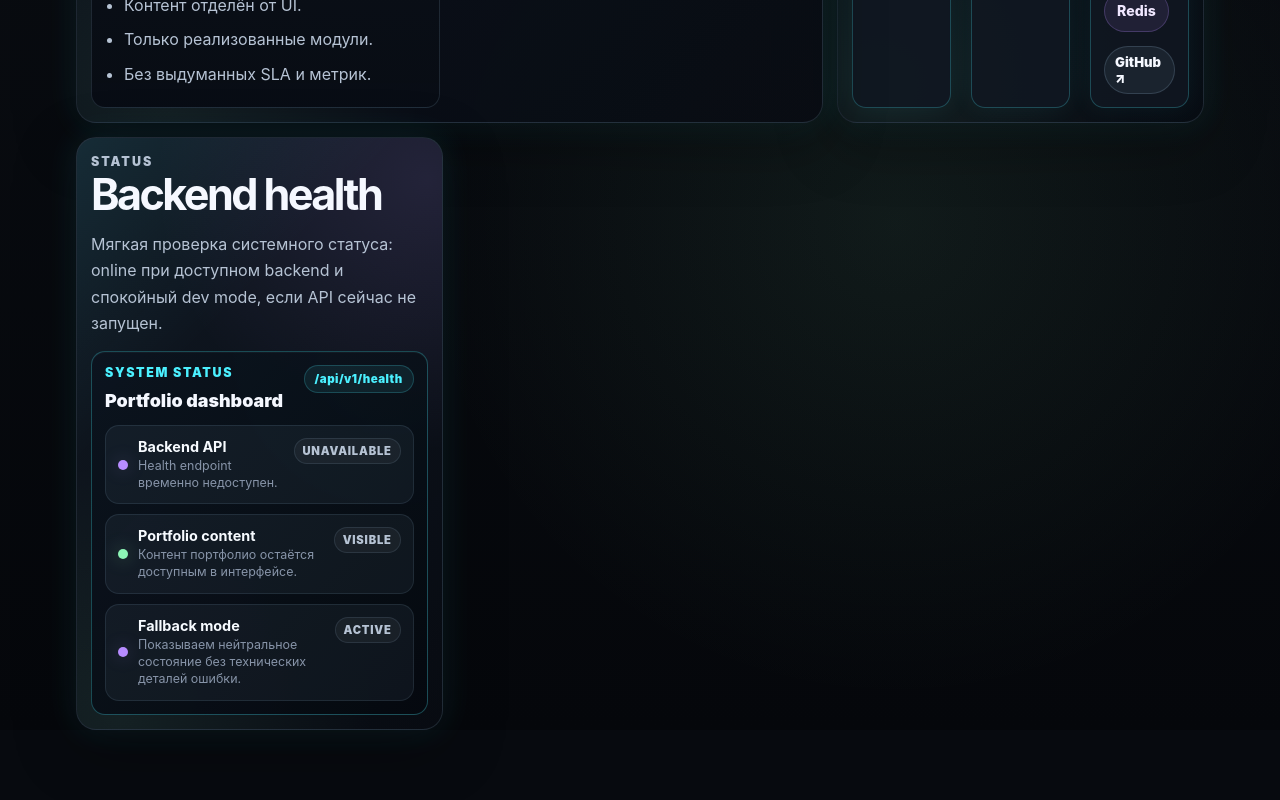
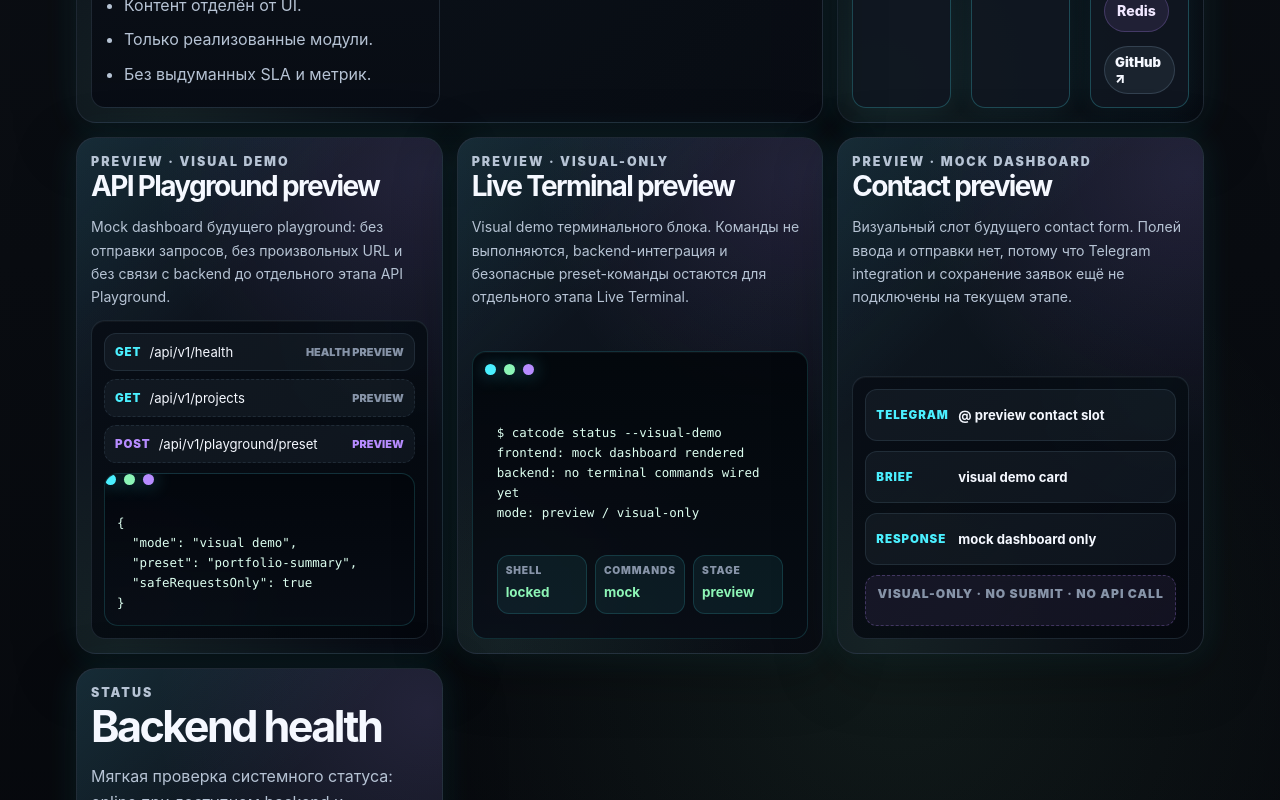
Before and after one commit to CatCodeArbelin/portfolio, a React (Vite) app in the folder frontend/: page / in a window 1280 px wide. Shown: the part 2440-3240 px from the top of the page. Before the commit the page ends 3170 px from the top, so only its background shows below. Built offline with nearby package versions, Linux system fonts and the light colour scheme; no server answers.

Commit message:
Add visual preview dashboard sections

```diff
--- a/frontend/src/App.tsx
+++ b/frontend/src/App.tsx
@@ -1,3 +1,5 @@
+import { ApiPlaygroundPreview } from './components/ApiPlaygroundPreview';
+import { ContactPreview } from './components/ContactPreview';
 import { DesignCardsSection } from './components/DesignCardsSection';
 import { HeaderNav } from './components/HeaderNav';
 import { HealthStatus } from './components/HealthStatus';
@@ -5,6 +7,7 @@ import { HeroSection } from './components/HeroSection';
 import { ProjectsSection } from './components/ProjectsSection';
 import { ServicesSection } from './components/ServicesSection';
 import { StackBadges } from './components/StackBadges';
+import { TerminalPreview } from './components/TerminalPreview';
 
 export function App() {
   return (
@@ -23,6 +26,15 @@ export function App() {
           <DesignCardsSection />
         </div>
         <div className="dashboardBlockCompact">
+          <ApiPlaygroundPreview />
+        </div>
+        <div className="dashboardBlockCompact">
+          <TerminalPreview />
+        </div>
+        <div className="dashboardBlockCompact">
+          <ContactPreview />
+        </div>
+        <div className="dashboardBlockCompact">
           <section className="sectionCard" id="status" aria-labelledby="health-title">
             <div className="sectionHeader">
               <p className="eyebrow">Status</p>
--- /dev/null
+++ b/frontend/src/components/ApiPlaygroundPreview.tsx
@@ -0,0 +1,53 @@
+const previewEndpoints = [
+  { method: 'GET', path: '/api/v1/health', tone: 'ok' },
+  { method: 'GET', path: '/api/v1/projects', tone: 'preview' },
+  { method: 'POST', path: '/api/v1/playground/preset', tone: 'locked' },
+] as const;
+
+const mockResponseLines = [
+  '{',
+  '  "mode": "visual demo",',
+  '  "preset": "portfolio-summary",',
+  '  "safeRequestsOnly": true',
+  '}',
+] as const;
+
+export function ApiPlaygroundPreview() {
+  return (
+    <section
+      className="sectionCard previewPanel"
+      id="api-playground-preview"
+      aria-labelledby="api-playground-preview-title"
+    >
+      <div className="sectionHeader previewHeader">
+        <p className="eyebrow">Preview · visual demo</p>
+        <h2 id="api-playground-preview-title">API Playground preview</h2>
+        <p>
+          Mock dashboard будущего playground: без отправки запросов, без произвольных URL и без связи
+          с backend до отдельного этапа API Playground.
+        </p>
+      </div>
+
+      <div className="apiPreviewGrid" aria-label="Визуальный макет API Playground">
+        <div className="apiEndpointList">
+          {previewEndpoints.map((endpoint) => (
+            <div className={`apiEndpointRow apiEndpointRow-${endpoint.tone}`} key={endpoint.path}>
+              <strong>{endpoint.method}</strong>
+              <span>{endpoint.path}</span>
+              <em>{endpoint.tone === 'ok' ? 'health preview' : 'preview'}</em>
+            </div>
+          ))}
+        </div>
+
+        <div className="previewCodeWindow" aria-label="Mock JSON response">
+          <div className="terminalChrome" aria-hidden="true">
+            <span />
+            <span />
+            <span />
+          </div>
+          <pre>{mockResponseLines.join('\n')}</pre>
+        </div>
+      </div>
+    </section>
+  );
+}
--- /dev/null
+++ b/frontend/src/components/ContactPreview.tsx
@@ -0,0 +1,36 @@
+const contactPreviewItems = [
+  { label: 'Telegram', value: '@ preview contact slot' },
+  { label: 'Brief', value: 'visual demo card' },
+  { label: 'Response', value: 'mock dashboard only' },
+] as const;
+
+export function ContactPreview() {
+  return (
+    <section
+      className="sectionCard previewPanel contactPreview"
+      id="contact-preview"
+      aria-labelledby="contact-preview-title"
+    >
+      <div className="sectionHeader previewHeader">
+        <p className="eyebrow">Preview · mock dashboard</p>
+        <h2 id="contact-preview-title">Contact preview</h2>
+        <p>
+          Визуальный слот будущего contact form. Полей ввода и отправки нет, потому что Telegram
+          integration и сохранение заявок ещё не подключены на текущем этапе.
+        </p>
+      </div>
+
+      <div className="contactPreviewCard" aria-label="Визуальный макет контактов">
+        {contactPreviewItems.map((item) => (
+          <div className="contactPreviewRow" key={item.label}>
+            <span>{item.label}</span>
+            <strong>{item.value}</strong>
+          </div>
+        ))}
+        <div className="contactPreviewNotice" role="note">
+          visual-only · no submit · no API call
+        </div>
+      </div>
+    </section>
+  );
+}
--- /dev/null
+++ b/frontend/src/components/TerminalPreview.tsx
@@ -0,0 +1,48 @@
+const terminalPreviewLines = [
+  '$ catcode status --visual-demo',
+  'frontend: mock dashboard rendered',
+  'backend: no terminal commands wired yet',
+  'mode: preview / visual-only',
+] as const;
+
+const terminalPreviewStats = [
+  { label: 'Shell', value: 'locked' },
+  { label: 'Commands', value: 'mock' },
+  { label: 'Stage', value: 'preview' },
+] as const;
+
+export function TerminalPreview() {
+  return (
+    <section
+      className="sectionCard previewPanel terminalPreview"
+      id="terminal-preview"
+      aria-labelledby="terminal-preview-title"
+    >
+      <div className="sectionHeader previewHeader">
+        <p className="eyebrow">Preview · visual-only</p>
+        <h2 id="terminal-preview-title">Live Terminal preview</h2>
+        <p>
+          Visual demo терминального блока. Команды не выполняются, backend-интеграция и безопасные
+          preset-команды остаются для отдельного этапа Live Terminal.
+        </p>
+      </div>
+
+      <div className="terminalPreviewBody" aria-label="Визуальный макет терминала">
+        <div className="terminalChrome" aria-hidden="true">
+          <span />
+          <span />
+          <span />
+        </div>
+        <pre>{terminalPreviewLines.join('\n')}</pre>
+        <div className="previewStatGrid" aria-label="Mock terminal status">
+          {terminalPreviewStats.map((stat) => (
+            <span className="previewStat" key={stat.label}>
+              <small>{stat.label}</small>
+              <strong>{stat.value}</strong>
+            </span>
+          ))}
+        </div>
+      </div>
+    </section>
+  );
+}
--- a/frontend/src/styles.css
+++ b/frontend/src/styles.css
@@ -1944,3 +1944,163 @@ h4 {
     transform: none;
   }
 }
+
+.previewPanel {
+  gap: 12px;
+  min-height: 100%;
+}
+
+.previewHeader {
+  margin-bottom: 0;
+}
+
+.previewHeader h2 {
+  font-size: clamp(1.25rem, 3vw, 1.75rem);
+}
+
+.previewHeader p:not(.eyebrow) {
+  font-size: 0.88rem;
+}
+
+.apiPreviewGrid,
+.terminalPreviewBody,
+.contactPreviewCard {
+  display: grid;
+  gap: 10px;
+  padding: 12px;
+  background:
+    linear-gradient(135deg, rgba(8, 13, 21, 0.9), rgba(4, 8, 14, 0.84)),
+    radial-gradient(circle at 92% 0%, rgba(75, 240, 255, 0.12), transparent 9rem);
+  border: 1px solid rgba(178, 220, 255, 0.12);
+  border-radius: var(--radius-lg);
+  box-shadow: inset 0 1px 0 rgba(255, 255, 255, 0.04);
+}
+
+.apiEndpointList {
+  display: grid;
+  gap: 8px;
+}
+
+.apiEndpointRow,
+.contactPreviewRow {
+  display: grid;
+  grid-template-columns: auto minmax(0, 1fr) auto;
+  gap: 8px;
+  align-items: center;
+  min-height: 38px;
+  padding: 8px 10px;
+  background: rgba(178, 220, 255, 0.055);
+  border: 1px solid rgba(178, 220, 255, 0.1);
+  border-radius: 12px;
+}
+
+.apiEndpointRow strong,
+.contactPreviewRow span {
+  color: var(--cyan);
+  font-size: 0.72rem;
+  font-weight: 950;
+  letter-spacing: 0.08em;
+  text-transform: uppercase;
+}
+
+.apiEndpointRow span,
+.contactPreviewRow strong {
+  color: var(--text);
+  font-size: 0.82rem;
+}
+
+.apiEndpointRow em {
+  color: var(--text-soft);
+  font-size: 0.68rem;
+  font-style: normal;
+  font-weight: 900;
+  text-transform: uppercase;
+}
+
+.apiEndpointRow-preview,
+.apiEndpointRow-locked {
+  border-style: dashed;
+}
+
+.apiEndpointRow-locked strong,
+.apiEndpointRow-locked em {
+  color: var(--violet);
+}
+
+.previewCodeWindow,
+.terminalPreviewBody {
+  overflow: hidden;
+  background:
+    linear-gradient(180deg, rgba(3, 7, 12, 0.94), rgba(8, 13, 21, 0.9)),
+    radial-gradient(circle at 12% 82%, rgba(183, 140, 255, 0.11), transparent 9rem);
+  border: 1px solid rgba(75, 240, 255, 0.16);
+  border-radius: var(--radius-lg);
+}
+
+.previewCodeWindow pre,
+.terminalPreviewBody pre {
+  margin: 0;
+  padding: 12px;
+  color: #ddfff0;
+  font-family: ui-monospace, SFMono-Regular, Consolas, "Liberation Mono", monospace;
+  font-size: 0.78rem;
+  line-height: 1.6;
+}
+
+.previewStatGrid {
+  display: grid;
+  grid-template-columns: repeat(3, minmax(0, 1fr));
+  gap: 8px;
+  padding: 0 12px 12px;
+}
+
+.previewStat {
+  display: grid;
+  gap: 3px;
+  padding: 8px;
+  background: rgba(75, 240, 255, 0.065);
+  border: 1px solid rgba(75, 240, 255, 0.15);
+  border-radius: 12px;
+}
+
+.previewStat small {
+  color: var(--text-soft);
+  font-size: 0.64rem;
+  font-weight: 900;
+  letter-spacing: 0.08em;
+  text-transform: uppercase;
+}
+
+.previewStat strong {
+  color: var(--green);
+  font-size: 0.84rem;
+}
+
+.contactPreviewRow {
+  grid-template-columns: minmax(74px, auto) minmax(0, 1fr);
+}
+
+.contactPreviewNotice {
+  padding: 10px;
+  color: var(--text-soft);
+  font-size: 0.76rem;
+  font-weight: 900;
+  letter-spacing: 0.08em;
+  text-align: center;
+  text-transform: uppercase;
+  background: rgba(183, 140, 255, 0.08);
+  border: 1px dashed rgba(183, 140, 255, 0.28);
+  border-radius: 12px;
+}
+
+@media (min-width: 641px) {
+  .apiPreviewGrid {
+    grid-template-columns: minmax(0, 1fr);
+  }
+}
+
+@media (prefers-reduced-motion: reduce) {
+  .previewPanel:hover {
+    transform: none;
+  }
+}
```
Also changed, not shown: 1 other file (tests, documents, lock files or other folders).
